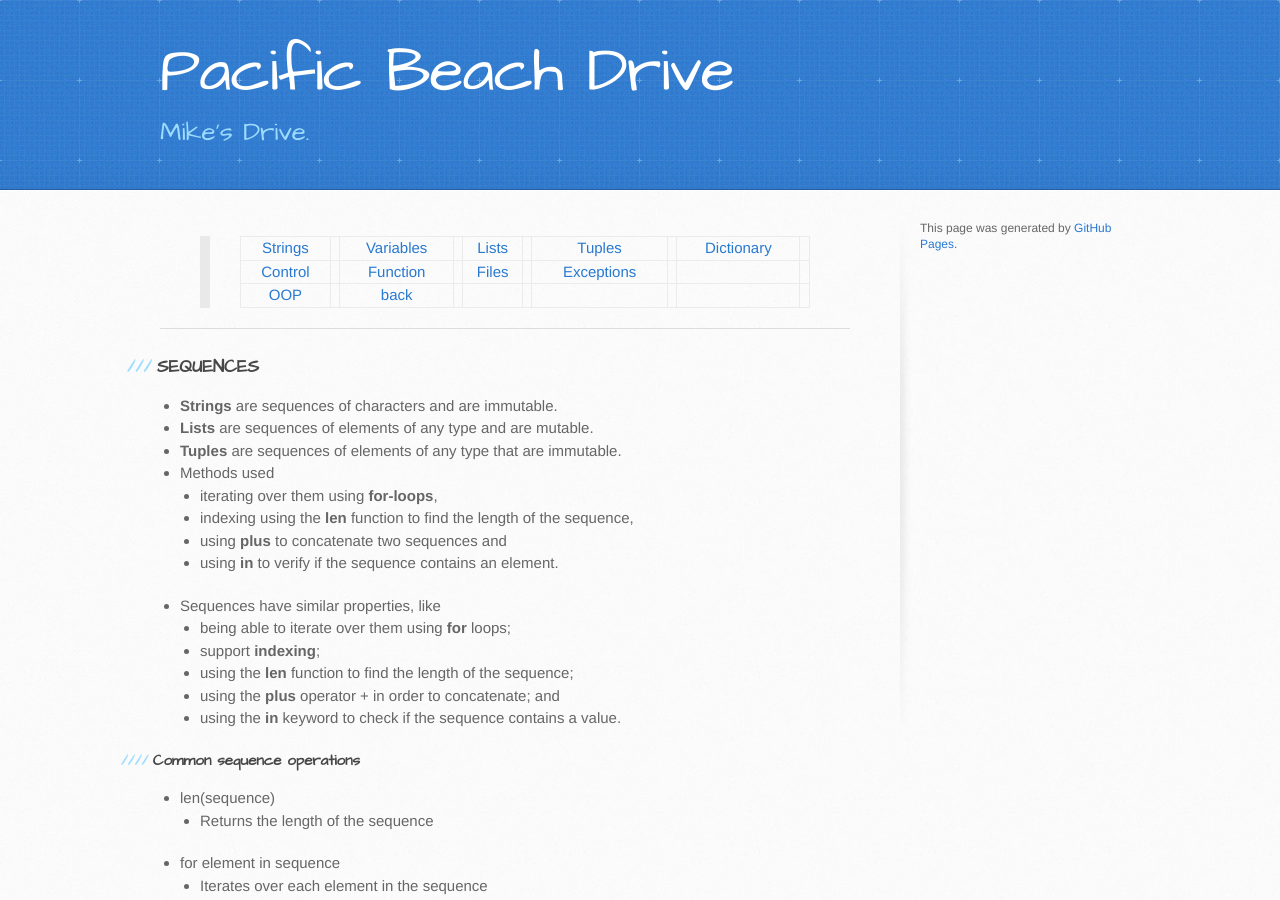
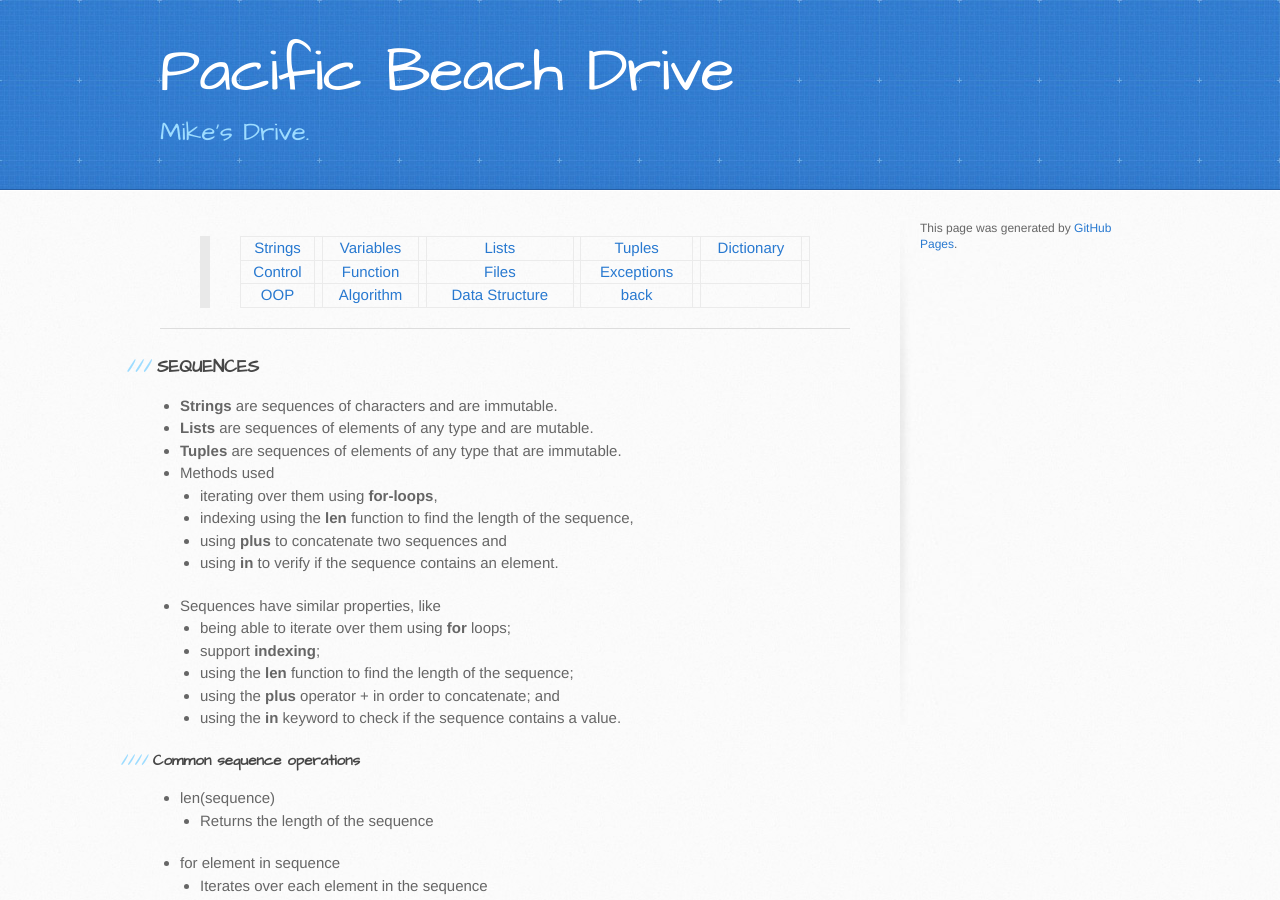
Before and after one commit to trumpfheller/trumpfheller.github.io, a Jekyll site: the page built from python/lists.md, in a window 1280 px wide and 900 px high. Built offline with Jekyll 4.4.1, drawn with Linux system fonts in a browser that asks for light colours.

Commit message:
Update lists.md

```diff
--- a/python/lists.md
+++ b/python/lists.md
@@ -4,7 +4,7 @@
 ---
 > [Strings](./strings.html) || [Variables](./variables.html) || [Lists](./lists.html) || [Tuples](./tuples.html) || [Dictionary](./dictionary.html) ||
 > [Control](./control.html) || [Function](./function.html)|| [Files](./files.html) || [Exceptions](./exceptions.html) ||
-> [OOP](./oop.html) || [back](./)
+> [OOP](./oop.html) || [Algorithm](./algorithm.html) ||[Data Structure](./datastructure.html) ||[back](./)
 
 ***
 ### SEQUENCES
```
